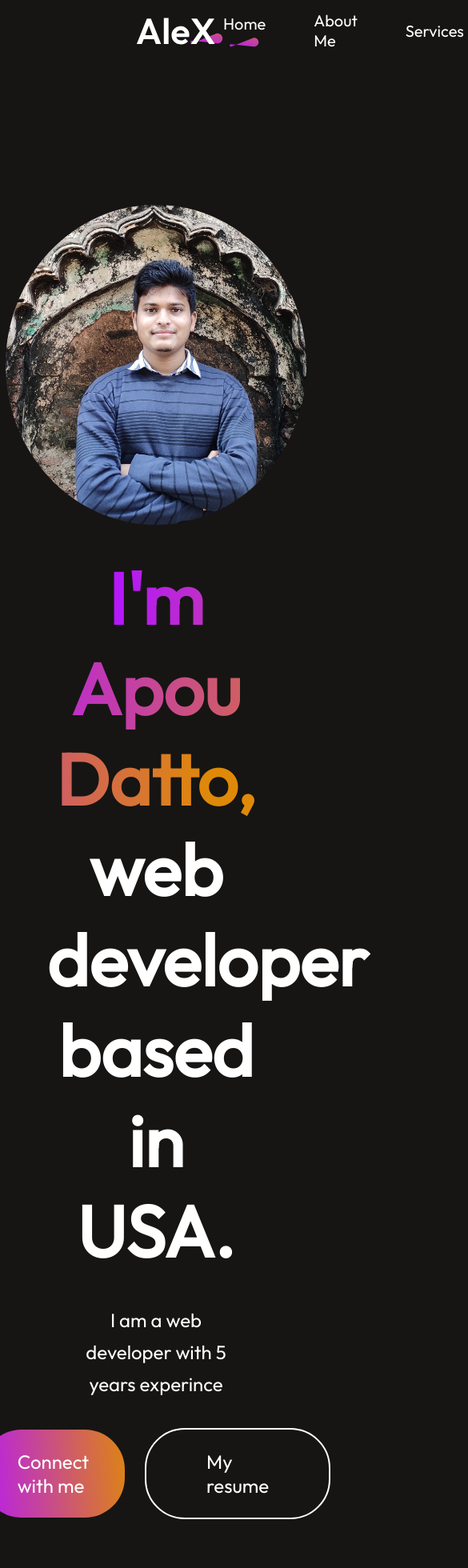
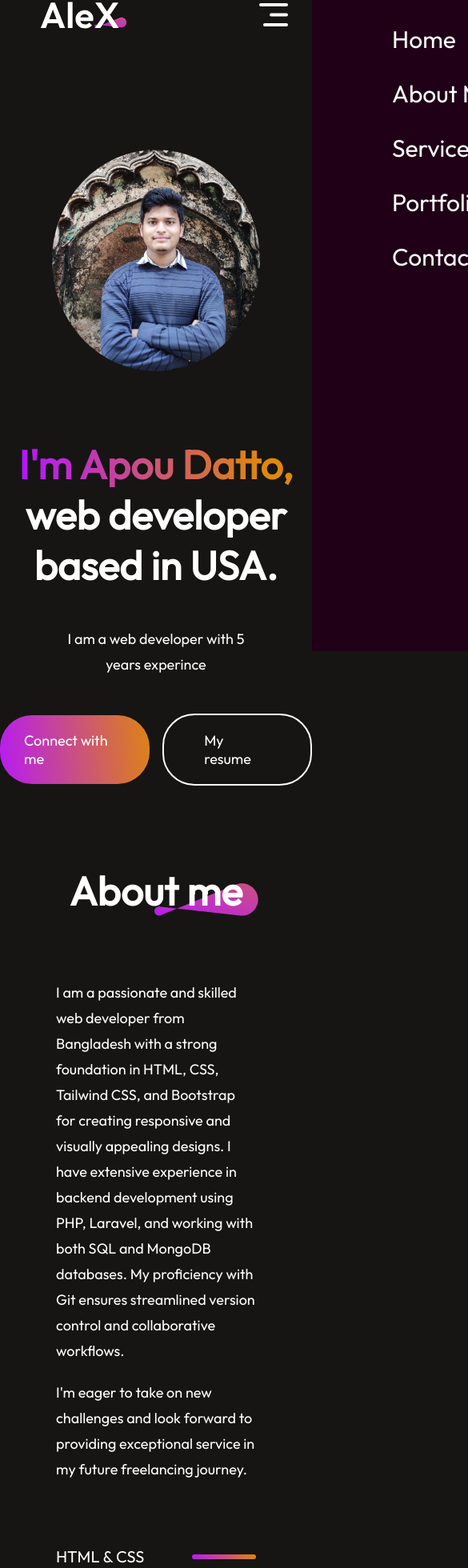
Before and after one commit to apoudatta/portfolio-react-tailwindcss, a React (Create React App) app: page / in a window 390 px wide. Shown: the part 30-1990 px from the top of the page at 80% size, 585 px wide, since content can reach past the window. Built offline with nearby package versions, Linux system fonts and the light colour scheme.

Commit message:
responsive done

```diff
--- a/package.json
+++ b/package.json
@@ -2,6 +2,8 @@
   "name": "portfolio-react",
   "version": "0.1.0",
   "private": true,
+  "main": "index.js",
+  "homepage": "./",
   "dependencies": {
     "@testing-library/jest-dom": "^5.17.0",
     "@testing-library/react": "^13.4.0",
--- a/src/Components/About/About.css
+++ b/src/Components/About/About.css
@@ -94,3 +94,51 @@
     transform: scale(1.12);
     transition: 0.5s;
 }
+@media(max-width:768px) {
+    .about {
+        gap: 80px;
+        margin: 50px 70px;
+    }
+    .about-title h1 {
+        font-size: 50px;
+        padding: 0;
+    }
+    .about-title img {
+        width: 130px;
+        right: -20px;
+    }
+    .about-sections {
+        flex-direction: column;
+    }
+    .about-left {
+        display: none;
+    }
+    .about-para {
+        font-size: 18px;
+        line-height: 32px;
+    }
+    .about-skill {
+        gap: 20px;
+        align-items: center;
+    }
+    .about-skill p {
+        font-size: 20px;
+    }
+    .about-skill hr {
+        height: 6px;
+    }
+    .about-achievements {
+        justify-content: space-between;
+    }
+    .about-achievement {
+        gap: 10px;
+    }
+    .about-achievement h1 {
+        font-size: 34px;
+        font-weight: 700;
+    }
+    .about-achievement p {
+        font-size: 16px;
+        text-align: center;
+    }
+}
--- a/src/Components/Contact/Contact.css
+++ b/src/Components/Contact/Contact.css
@@ -113,3 +113,49 @@
         -webkit-background-clip: text;
         -webkit-text-fill-color: transparent;
 }
+@media(max-width:768px) {
+    .contact {
+        gap: 50px;
+        margin: 50px 70px;
+        align-items: start;
+    }
+    .contact-title h1 {
+        padding: 0;
+        font-size: 50px;
+        font-weight: 600;
+    }
+    .contact-title img {
+        width: 130px;
+        margin-right: -20px;
+    }
+    .contact-section {
+        flex-direction: column;
+    }
+    .contact-left h1 {
+        font-size: 54px;
+    }
+    .contact-left p {
+        font-size: 18px;
+    }
+    .contact-detail {
+        gap: 20px;
+    }
+    .contact-detail img {
+        width: 25px;
+    }
+    .contact-right label {
+        font-size: 20px;
+    }
+    .contact-right input {
+        width: 100%;
+        font-size: 20px;
+    }
+    .contact-right textarea {
+        width: 95%;
+        font-size: 20px;
+    }
+    .contact-submit {
+        font-size: 20px;
+        padding: 15px 40px;
+    }
+}
--- a/src/Components/Footer/Footer.css
+++ b/src/Components/Footer/Footer.css
@@ -56,3 +56,17 @@
     transform: scale(1.1);
     transition: 0.3s;
 }
+@media(max-width:768px) {
+    .footer {
+        margin: 50px 70px;
+    }
+    .footer-top {
+        flex-direction: column;
+        gap: 50px;
+    }
+    .footer-bottom {
+        display: flex;
+        flex-direction: column-reverse;
+        margin-bottom: 50px;
+    }
+}
--- a/src/Components/Hero/Hero.css
+++ b/src/Components/Hero/Hero.css
@@ -54,3 +54,35 @@
 .hero-resume:hover {
     border-color: #B415FF;
 }
+@media(max-width:768px) {
+    .hero img {
+        margin-top: 120px;
+        width: 260px;
+        height: auto;
+    }
+    .hero h1 {
+        margin-top: 50px;
+        width: 90%;
+        font-size: 50px;
+    }
+    .hero p {
+        width: 60%;
+        font-size: 18px;
+        line-height: 32px;
+        margin: 10px 0px;
+    }
+    .hero-action {
+        gap: 16px;
+        font-size: 18px;
+        font-weight: 500;
+        margin-bottom: 50px;
+    }
+    .hero-connect {
+        padding: 20px 30px;
+        border-radius: 40px;
+    }
+    .hero-resume {
+        padding: 20px 50px;
+        border-radius: 40px;
+    }
+}
--- a/src/Components/MyWork/MyWork.css
+++ b/src/Components/MyWork/MyWork.css
@@ -54,3 +54,33 @@
     gap: 30px;
     transition: 0.6s;
 }
+@media(max-width:768px) {
+    .mywork {
+        gap: 50px;
+        margin: 50px 70px;
+        align-items: start;
+    }
+    .mywork-title h1 {
+        padding: 0;
+        font-size: 50px;
+        font-weight: 600;
+    }
+    .mywork-title img {
+        width: 130px;
+        margin-right: -20px;
+    }
+    .mywork-container {
+        grid-template-columns: 1fr 1fr;
+        gap: 30px;
+    }
+    .mywork-container img {
+        width: 100%;
+        height: 100%;
+    }
+    .mywork-showmore {
+        padding: 20px 40px;
+        font-size: 18px;
+        margin: 50px auto;
+        cursor: pointer;
+    }
+}
--- a/src/Components/Navbar/Navbar.css
+++ b/src/Components/Navbar/Navbar.css
@@ -37,3 +37,48 @@
     text-decoration: none;
     color: white;
 }
+.nav-mob-close {
+    display: none;
+}
+.nav-mob-open {
+    display: none;
+}
+@media(max-width:768px) {
+    .navbar {
+        margin: 20px 50px;
+    }
+    .nav-connect {
+        display: none;
+    }
+    .nav-mob-open {
+        display: block;
+        position: fixed;
+        right: 30px;
+    }
+    .nav-mob-close {
+        display: block;
+        position: relative;
+        top: 30px;
+        left: 290px;
+        width: 30px;
+    }
+    .nav-menu {
+        position: fixed;
+        flex-direction:  column;
+        align-items: start;
+        top: 0;
+        gap: 30px;
+        background-color: #1F0016;
+        width: 350px;
+        height: 100%;
+        z-index: 2;
+        transition: right 0.5s;
+        right: -350px;
+    }
+    .nav-menu li {
+        font-size: 30px;
+        padding-left: 100px;
+        flex-direction: row;
+        gap: 20px;
+    }
+}
--- a/src/Components/Navbar/Navber.js
+++ b/src/Components/Navbar/Navber.js
@@ -1,18 +1,31 @@
-import React, { useState } from 'react';
+import React, { useState, useRef } from 'react';
 import './Navbar.css'
 import logo from '../../assets/logo.svg'
 import underline from '../../assets/nav_underline.svg'
 import AnchorLink from 'react-anchor-link-smooth-scroll';
-
+import menu_open from '../../assets/menu_open.svg'
+import menu_close from '../../assets/menu_close.svg'
 
 const Navber = () => {
 
     const [menu, SetMenu] = useState("home");
+    const menuRef = useRef();
+
+    const openMenu = () => {
+        menuRef.current.style.right = "0";
+    }
+
+    const closeMenu = () => {
+        menuRef.current.style.right = "-350px"
+    }
 
     return (
         <div className='navbar'>
             <img src={logo} alt='' />
-            <ul className='nav-menu'>
+            <img src={menu_open} onClick={openMenu} alt='' className='nav-mob-open' />
+
+            <ul ref={menuRef} className='nav-menu'>
+                <img src={menu_close} onClick={closeMenu} alt='' className="nav-mob-close" />
                 <li>
                     <AnchorLink className='anchor-link' href='#home'>
                         <p onClick={() => SetMenu("home")}>Home</p>
--- a/src/Components/Services/Services.css
+++ b/src/Components/Services/Services.css
@@ -69,3 +69,37 @@
     transform: scale(1.05);
     transition: 0.4s;
 }
+@media(max-width:768px) {
+    .services {
+        align-items: start;
+        gap: 70px;
+        margin: 20px 70px;
+    }
+    .services-title h1 {
+        padding: 0;
+        font-size: 50px;
+    }
+    .services-title img {
+        width: 130px;
+        margin-right: -20px;
+    }
+    .services-format {
+        gap: 20px;
+        padding: 32px;
+    }
+    .services-format h2 {
+        font-size: 28px;
+    }
+    .services-format p {
+        font-size: 18px;
+        line-height: 32px;
+        max-width: 300px;
+    }
+    .services-readmore img {
+        width: 20px;
+    }
+    .services-container {
+        grid-template-columns: 1fr 1fr;
+        gap: 30px;
+    }
+}
```
